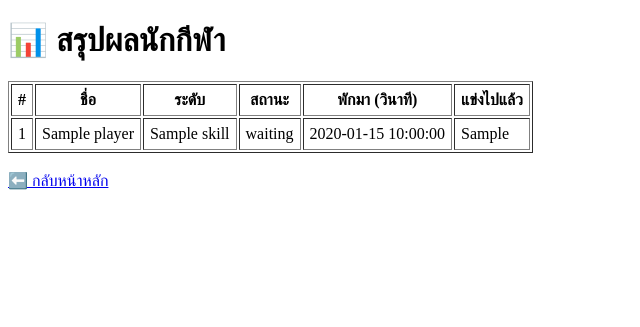
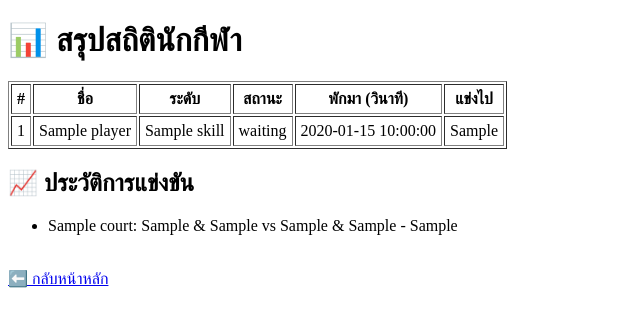
Before and after one commit to CHIRANONT/-, a Flask app: template templates/summary.html in a window 1280 px wide. Shown: the top 327 px of the page, without its empty margins (0-640 px from the left). Run offline with Flask 3, Linux system fonts and the light colour scheme; the template is opened without the code that fills it: most values are stand-ins (such as "Sample title", 1, 10 or a date in 2020).

Commit message:
Update summary.html

```diff
--- a/templates/summary.html
+++ b/templates/summary.html
@@ -2,20 +2,23 @@
 <html lang="en">
 <head>
     <meta charset="UTF-8">
-    <title>สรุปผลนักกีฬา</title>
+    <title>📊 สรุปสถิตินักกีฬา</title>
 </head>
 <body>
-    <h1>📊 สรุปผลนักกีฬา</h1>
+    <h1>📊 สรุปสถิตินักกีฬา</h1>
 
-    <table border="1" cellpadding="6">
+    <table border="1" cellpadding="5">
+        <thead>
             <tr>
                 <th>#</th>
                 <th>ชื่อ</th>
                 <th>ระดับ</th>
                 <th>สถานะ</th>
                 <th>พักมา (วินาที)</th>
-            <th>แข่งไปแล้ว</th>
+                <th>แข่งไป</th>
             </tr>
+        </thead>
+        <tbody>
             {% for p in players %}
                 <tr>
                     <td>{{ p.number }}</td>
@@ -26,7 +29,15 @@
                     <td>{{ p.matches_played }}</td>
                 </tr>
             {% endfor %}
+        </tbody>
     </table>
+
+    <h2>📈 ประวัติการแข่งขัน</h2>
+    <ul>
+        {% for match in match_history %}
+            <li>{{ match.court }}: {{ match.team_a[0] }} & {{ match.team_a[1] }} vs {{ match.team_b[0] }} & {{ match.team_b[1] }} - {{ match.result_type }}</li>
+        {% endfor %}
+    </ul>
 
     <br>
     <a href="{{ url_for('home') }}">⬅️ กลับหน้าหลัก</a>
```
Lines whose indentation alone changed are shown as unchanged.
